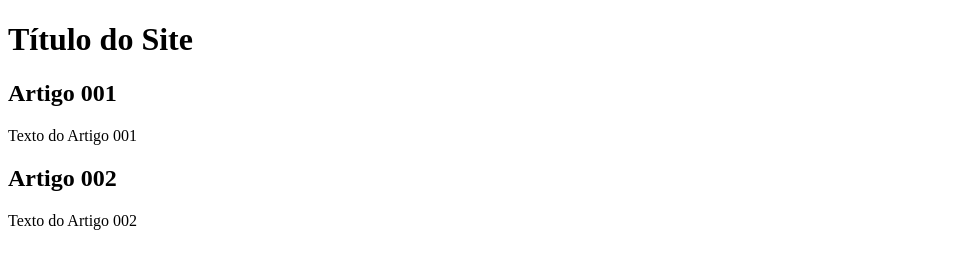
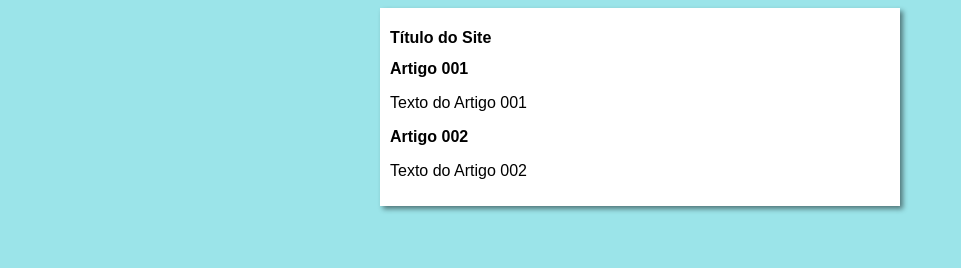
Before and after one commit to kcariaparticular/Projeto-site, a plain HTML site: page index.html in a window 1280 px wide. Shown: the whole page, without its empty margins (0-961 px from the left). Drawn offline with Linux system fonts and the light colour scheme.

Commit message:
iniciei as configurações de design

```diff
--- /dev/null
+++ b/estilos/style.css
@@ -0,0 +1,16 @@
+* {
+    font-family: Arial, Helvetica, sans-serif;
+    font-size: 16px;
+}
+
+body {
+    background-color: rgb(155, 228, 233);
+}
+
+main {
+    background-color: white;
+    width: 500px;
+    margin: auto;
+    padding: 10px;
+    box-shadow: 3px 3px 5px rgba(0, 0, 0, 0.473);
+}
--- a/index.html
+++ b/index.html
@@ -4,6 +4,7 @@
     <meta charset="UTF-8">
     <meta name="viewport" content="width=device-width, initial-scale=1.0">
     <title>Título do Site</title>
+    <link rel="stylesheet" href="estilos/style.css">
 </head>
 <body>
     <main>
```
